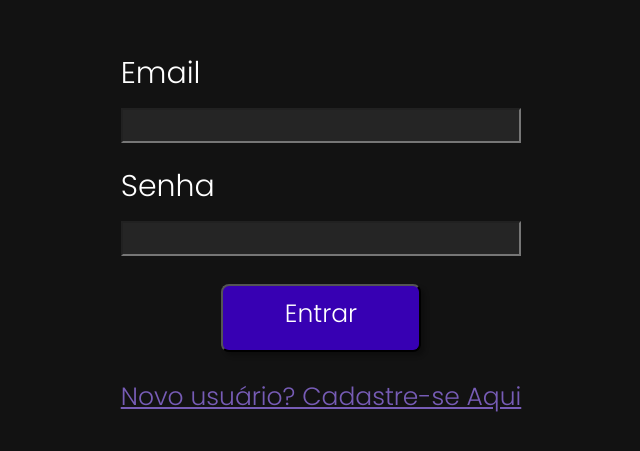
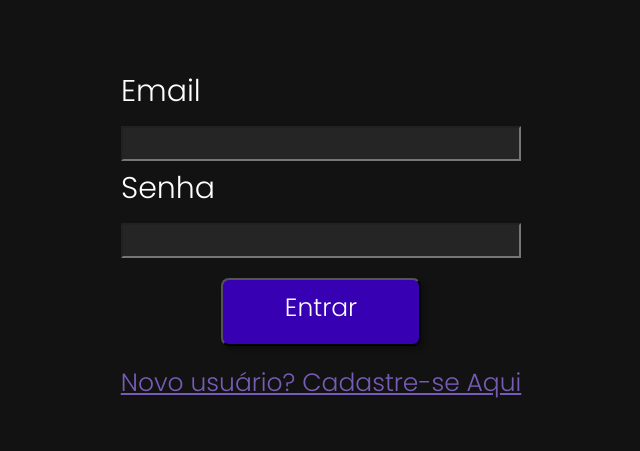
Before and after one commit to Ga-Alves/Projeto3, a React (Create React App) app in the folder React-App/: page / in a window 1280 px wide. Shown: the part 163-614 px from the top of the page, without its empty margins (319-959 px from the left). Built offline with nearby package versions, Linux system fonts and the light colour scheme.

Commit message:
mudancas css

```diff
--- a/React-App/src/pages/Cadastro/Cadastro.css
+++ b/React-App/src/pages/Cadastro/Cadastro.css
@@ -63,3 +63,14 @@
     top:20px;
     left: 20px;
 }
+
+.swal12-html-container{
+
+    font-size: 40px !important;
+
+}
+
+.swal2-styled.swal2-confirm{
+    padding: 3px;
+    font-size: 28px;
+}
--- a/React-App/src/pages/Cadastro/Cadastro.js
+++ b/React-App/src/pages/Cadastro/Cadastro.js
@@ -4,6 +4,7 @@ import 'bootstrap/dist/css/bootstrap.min.css';
 import 'bootstrap/dist/css/bootstrap.min.css';
 import {Link} from 'react-router-dom';
 import Criar_Usuario from "../../Requests/Usuario/Criar_Usuario";
+import Swal from 'sweetalert2'
 
 import voltar from '../../images/voltar.svg';
 
@@ -26,6 +27,12 @@ export default function Cadastro(){
         }
         else{
             console.log("senhas diferentes");
+            Swal.fire({
+                icon: 'error',
+                text: 'Senhas não coincidem',
+            });
+            // setSenha("");
+            // setConfirmarSenha("");
         }
     };
 
--- a/React-App/src/pages/Login/Login.css
+++ b/React-App/src/pages/Login/Login.css
@@ -2,9 +2,20 @@
 
 
 #Pg1{
+    background-color: #121212;
     min-height: 100vh;
     min-width: 100vw;
-    background-color: #121212;
+    display: flex;
+    align-items: center;
+    justify-content: center;
+    flex-direction: column;
+}
+
+.container{
+    display: flex;
+    align-items: center;
+    justify-content: center;
+    flex-direction: column;
 }
 
 .input-Login{
--- a/React-App/src/pages/Login/Login.js
+++ b/React-App/src/pages/Login/Login.js
@@ -1,10 +1,8 @@
 import React, { useState } from "react";
 import "./Login.css"
-import 'bootstrap/dist/css/bootstrap.min.css'
-import 'bootstrap/dist/css/bootstrap.min.css'
 import {Link} from 'react-router-dom'
 import Logar from "../../Requests/Usuario/Logar";
-
+import { useNavigate } from "react-router-dom";
 
 export default function Login(){
     const [email, setEmail] = useState('');
@@ -27,24 +25,24 @@ export default function Login(){
     };
 
     return(
-        <div id="Pg1" className ="d-flex justify-content-center align-items-center" >
-            <div className="d-flex flex-column mb-1">
+        <div id="Pg1">
+            <div className="container">
 
-            <div className="p-2">
+            <div>
                 <label for="email" className="label-Login">Email</label>
                 <input type="email" placeholder="" value={email} onChange={handleOnChangeEmail} className="input-Login"></input>
             </div>
 
-            <div className="p-2">
+            <div>
                 <label for="senha" className="label-Login">Senha</label>
                 <input type="password" placeholder="" value={senha} onChange={handleOnChangeSenha} className="input-Login"></input>
             </div>
 
-            <div className="d-flex justify-content-center">
+            <div>
                 <button className="login-btn" onClick={() => handleClick()}>Entrar</button>
             </div>
 
-            <div class="d-flex p-2 justify-content-center">
+            <div>
                 <Link className="link" to='/cadastro'>Novo usuário? Cadastre-se Aqui</Link>
             </div>
 
```
Also changed, not shown: 1 other file (tests, documents, lock files or other folders).
